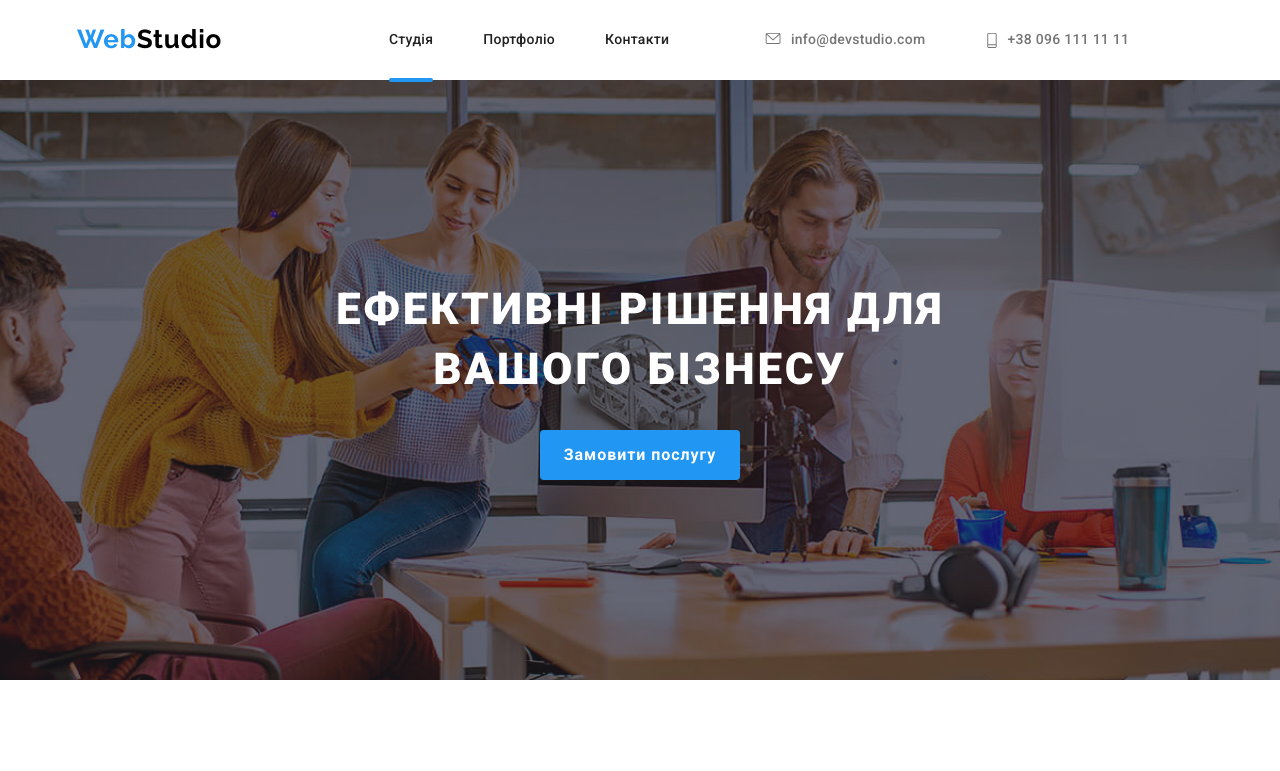
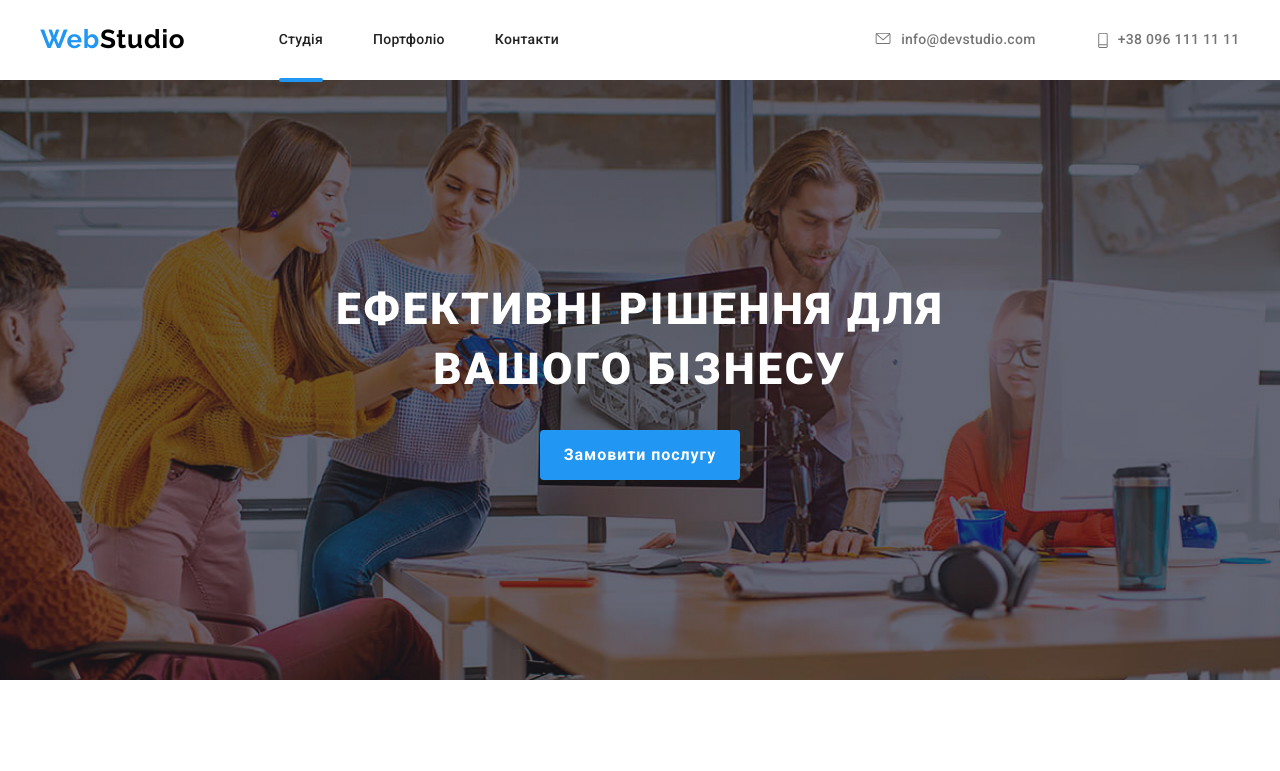
Before and after one commit to Veronikchka/goit-markup-hw-08, a plain HTML site: page index.html in a window 1280 px wide. Shown: the top 771 px of the page. Drawn offline with nearby package versions, Linux system fonts and the light colour scheme; files whose address does not match are found by name.

Commit message:
adaptive demo version2

```diff
--- a/sass/components/_page_header.scss
+++ b/sass/components/_page_header.scss
@@ -95,6 +95,9 @@
 
     margin: 0;
     padding: 0;
+margin-left: 294px;
+
+
 @media (min-width:1200px) {
 
 
```
Also changed, not shown: css/main.css, css/main.min.css, 2 other files.
